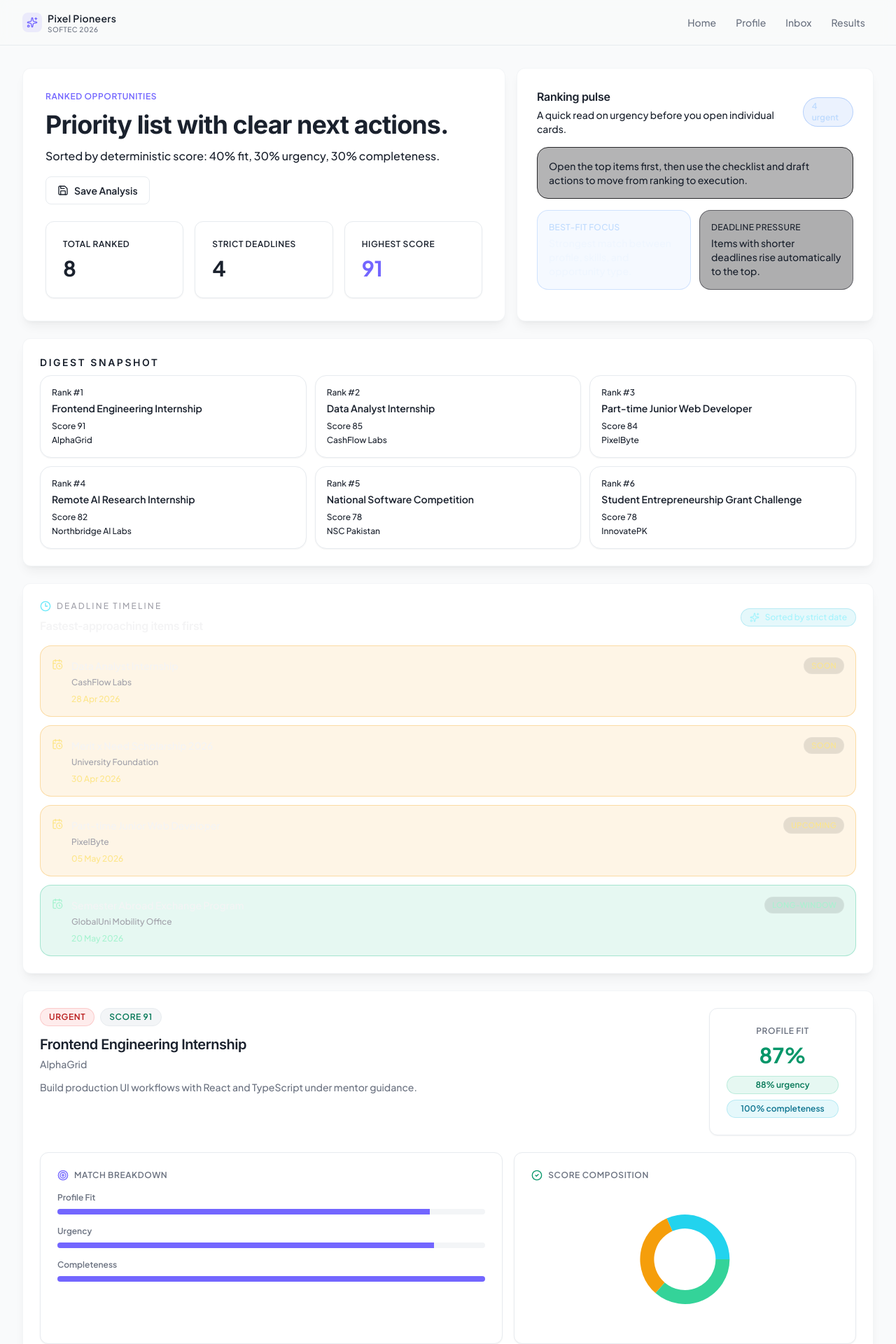
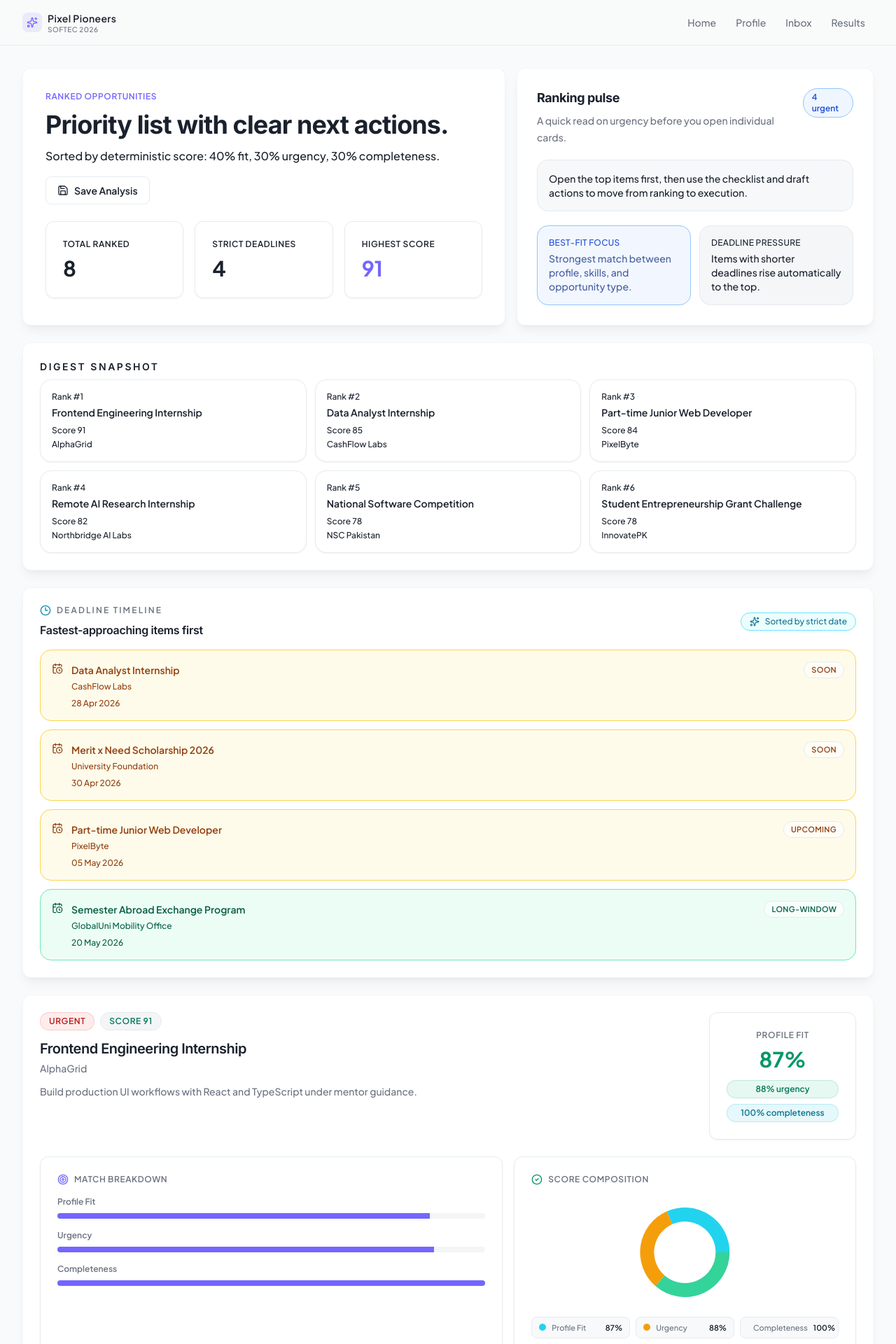
Before and after one commit to musabsarmadmir/Softech2026-Pixel-Pioneers, a Next.js app: page /results in a window 1280 px wide. Shown: the top 1920 px of the page at 70% size. Built offline with nearby package versions, Linux system fonts and the light colour scheme.

Commit message:
final ui

```diff
--- a/app/results/page.tsx
+++ b/app/results/page.tsx
@@ -48,27 +48,27 @@ export default function ResultsPage() {
           </div>
         </Card>
 
-        <Card className="space-y-4 p-6 md:p-7">
-          <div className="flex items-center justify-between gap-3">
-            <div>
-              <h2 className="text-base font-semibold text-card-foreground">Ranking pulse</h2>
-              <p className="mt-1 text-sm text-foreground">A quick read on urgency before you open individual cards.</p>
+        <Card className="space-y-5 p-6 md:p-7">
+          <div className="flex items-start justify-between gap-3">
+            <div className="space-y-1.5">
+              <h2 className="text-lg font-bold tracking-tight text-card-foreground">Ranking pulse</h2>
+              <p className="max-w-sm text-sm leading-6 text-muted-foreground">A quick read on urgency before you open individual cards.</p>
             </div>
-            <span className="rounded-full border border-blue-500/30 bg-blue-500/10 px-3 py-1 text-xs font-semibold text-blue-200">
+            <span className="rounded-full border border-blue-300 bg-blue-50 px-3 py-1 text-xs font-semibold text-blue-700 dark:border-blue-400/40 dark:bg-blue-500/10 dark:text-blue-200">
               {urgentCount} urgent
             </span>
           </div>
-          <div className="rounded-2xl border border-zinc-800 bg-zinc-950/30 p-4 text-sm text-card-foreground">
+          <div className="rounded-2xl border border-border bg-muted/70 p-4 text-sm text-foreground">
             Open the top items first, then use the checklist and draft actions to move from ranking to execution.
           </div>
           <div className="grid gap-3 sm:grid-cols-2">
-            <div className="rounded-2xl border border-blue-500/20 bg-blue-500/5 p-4">
-              <p className="text-xs uppercase tracking-wide text-blue-200">Best-fit focus</p>
-              <p className="mt-1 text-sm text-blue-50">Strongest match between profile, skills, and opportunity type.</p>
+            <div className="rounded-2xl border border-blue-300 bg-blue-50/80 p-4 dark:border-blue-400/30 dark:bg-blue-500/10">
+              <p className="text-xs uppercase tracking-wide text-blue-700 dark:text-blue-200">Best-fit focus</p>
+              <p className="mt-1 text-sm text-blue-900/80 dark:text-blue-100">Strongest match between profile, skills, and opportunity type.</p>
             </div>
-            <div className="rounded-2xl border border-zinc-700/70 bg-zinc-900/35 p-4">
+            <div className="rounded-2xl border border-border bg-secondary/85 p-4 dark:bg-secondary/60">
               <p className="text-xs uppercase tracking-wide text-card-foreground">Deadline pressure</p>
-              <p className="mt-1 text-sm text-card-foreground">Items with shorter deadlines rise automatically to the top.</p>
+              <p className="mt-1 text-sm text-foreground">Items with shorter deadlines rise automatically to the top.</p>
             </div>
           </div>
         </Card>
--- a/components/cards/score-pie-chart.tsx
+++ b/components/cards/score-pie-chart.tsx
@@ -18,19 +18,32 @@ export function ScorePieChart({
   ];
 
   return (
-    <div className="h-48 w-full">
-      <ResponsiveContainer width="100%" height="100%">
+    <div className="w-full space-y-3">
+      <div className="h-40 w-full">
+        <ResponsiveContainer width="100%" height="100%">
         <PieChart>
           <Pie data={data} dataKey="value" nameKey="name" innerRadius={44} outerRadius={64} stroke="none" />
           <Tooltip
             contentStyle={{
-              backgroundColor: 'rgba(9, 9, 11, 0.9)',
-              border: '1px solid rgba(63, 63, 70, 0.7)',
+              backgroundColor: 'rgba(255, 255, 255, 0.96)',
+              border: '1px solid rgba(203, 213, 225, 0.9)',
               borderRadius: 12,
             }}
+            itemStyle={{ color: '#0f172a' }}
+            labelStyle={{ color: '#334155' }}
           />
         </PieChart>
-      </ResponsiveContainer>
+        </ResponsiveContainer>
+      </div>
+      <div className="grid gap-2 sm:grid-cols-3">
+        {data.map((segment) => (
+          <div key={segment.name} className="flex items-center gap-2 rounded-lg border border-border bg-muted/60 px-2.5 py-1.5">
+            <span className="h-2.5 w-2.5 rounded-full" style={{ backgroundColor: segment.fill }} aria-hidden="true" />
+            <span className="text-[11px] font-medium text-muted-foreground">{segment.name}</span>
+            <span className="ml-auto text-[11px] font-semibold text-card-foreground">{segment.value}%</span>
+          </div>
+        ))}
+      </div>
     </div>
   );
 }
--- a/components/timeline/deadline-timeline.tsx
+++ b/components/timeline/deadline-timeline.tsx
@@ -9,23 +9,23 @@ export function DeadlineTimeline({ ranked }: { ranked: RankedOpportunity[] }) {
     .sort((a, b) => (a.strictDateISO ?? '').localeCompare(b.strictDateISO ?? ''));
 
   function urgencyTone(item: RankedOpportunity) {
-    if (item.urgencyLevel === 'expired') return 'border-zinc-700 bg-zinc-900/60 text-zinc-300';
-    if (item.urgencyLevel === 'high') return 'border-rose-500/30 bg-rose-500/10 text-rose-200';
-    if (item.urgencyLevel === 'medium') return 'border-amber-500/30 bg-amber-500/10 text-amber-200';
-    if (item.urgencyLevel === 'low') return 'border-emerald-500/30 bg-emerald-500/10 text-emerald-200';
-    return 'border-sky-500/30 bg-sky-500/10 text-sky-200';
+    if (item.urgencyLevel === 'expired') return 'border-zinc-300 bg-zinc-50 text-zinc-800 dark:border-zinc-700 dark:bg-zinc-900/60 dark:text-zinc-300';
+    if (item.urgencyLevel === 'high') return 'border-rose-300 bg-rose-50 text-rose-800 dark:border-rose-500/40 dark:bg-rose-500/12 dark:text-rose-200';
+    if (item.urgencyLevel === 'medium') return 'border-amber-300 bg-amber-50 text-amber-800 dark:border-amber-500/40 dark:bg-amber-500/12 dark:text-amber-200';
+    if (item.urgencyLevel === 'low') return 'border-emerald-300 bg-emerald-50 text-emerald-800 dark:border-emerald-500/40 dark:bg-emerald-500/12 dark:text-emerald-200';
+    return 'border-sky-300 bg-sky-50 text-sky-800 dark:border-sky-500/40 dark:bg-sky-500/12 dark:text-sky-200';
   }
 
   return (
     <Card className="space-y-4 p-6">
       <div className="flex flex-wrap items-center justify-between gap-3">
         <div>
-          <p className="flex items-center gap-2 text-xs uppercase tracking-[0.18em] text-zinc-400">
-            <Clock3 className="h-4 w-4 text-cyan-300" /> Deadline Timeline
+          <p className="flex items-center gap-2 text-xs font-semibold uppercase tracking-[0.18em] text-muted-foreground">
+            <Clock3 className="h-4 w-4 text-cyan-600 dark:text-cyan-300" /> Deadline Timeline
           </p>
-          <h3 className="mt-2 text-base font-semibold text-zinc-100">Fastest-approaching items first</h3>
+          <h3 className="mt-2 text-base font-semibold text-card-foreground">Fastest-approaching items first</h3>
         </div>
-        <span className="inline-flex items-center gap-2 rounded-full border border-cyan-500/20 bg-cyan-500/10 px-3 py-1 text-xs font-medium text-cyan-200">
+        <span className="inline-flex items-center gap-2 rounded-full border border-cyan-300 bg-cyan-50 px-3 py-1 text-xs font-medium text-cyan-700 dark:border-cyan-500/30 dark:bg-cyan-500/10 dark:text-cyan-200">
           <Sparkles className="h-3.5 w-3.5" /> Sorted by strict date
         </span>
       </div>
@@ -36,12 +36,12 @@ export function DeadlineTimeline({ ranked }: { ranked: RankedOpportunity[] }) {
             <CalendarClock className="mt-0.5 h-4 w-4 flex-shrink-0" />
             <div className="min-w-0 flex-1">
               <div className="flex flex-wrap items-center justify-between gap-2">
-                <p className="truncate text-sm font-medium text-zinc-100">{item.title}</p>
-                <span className="rounded-full border border-white/10 bg-black/10 px-2.5 py-0.5 text-[11px] font-medium uppercase tracking-wide">
+                <p className="truncate text-sm font-semibold text-current">{item.title}</p>
+                <span className="rounded-full border border-current/20 bg-white/60 px-2.5 py-0.5 text-[11px] font-semibold uppercase tracking-wide dark:bg-black/20">
                   {item.urgencyBadge}
                 </span>
               </div>
-              <p className="mt-1 text-xs text-zinc-400">{item.organization}</p>
+              <p className="mt-1 text-xs text-current/80">{item.organization}</p>
               <p className="mt-2 text-xs text-current/90">
                 {item.strictDateISO ? format(new Date(item.strictDateISO), 'dd MMM yyyy') : 'No strict date'}
               </p>
```
